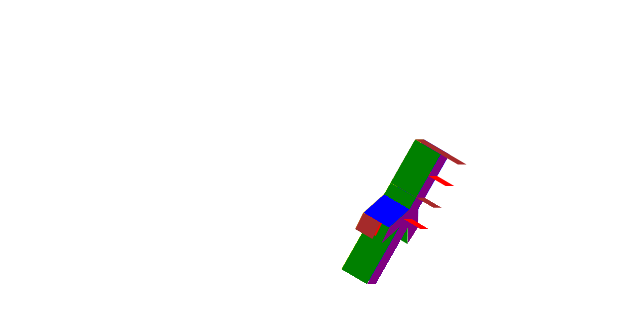
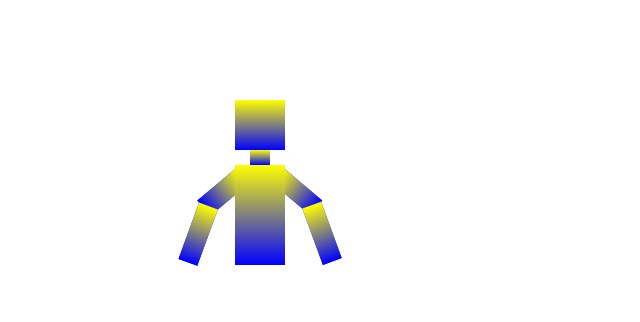
Before and after one commit to Callerstudios/3dss, a React (Create React App) app: page / in a window 1280 px wide. Shown: the top 322 px of the page, without its empty margins (380-1020 px from the left). Built offline with nearby package versions, Linux system fonts and the light colour scheme.

Commit message:
created hands and chest

```diff
--- a/src/App.css
+++ b/src/App.css
@@ -1,57 +1,80 @@
 .App {
   text-align: center;
 }
-*{
+* {
   transform-style: preserve-3d;
 }
 .App-logo {
   height: 40vmin;
   pointer-events: none;
+  transition: 2s;
 }
-.human{
+.human {
   width: 200px;
   margin: 0 auto;
   padding-top: 100px;
-  /* justify-content: center; */
   display: flex;
   align-items: center;
   flex-direction: column;
   height: 100vh;
-  /* background-color: green; */
   transform-style: preserve-3d;
-  transform: rotateY(-100deg) rotateX(30deg);
+  transform: rotateY(0) rotateX(0);
   /* animation: rotate 3s linear infinite forwards; */
 }
-.head{
+.head {
   z-index: 10;
   position: relative;
   background-color: blue;
   width: fit-content;
-  transform: translateZ(15px);
-
+  /* transform: translateZ(-15px); */
+  /* Translation logic => full width area, which is 30px. Translation = half of full width - half of cube stretch */
 }
-.left-hand, .right-hand{
-  background-color: brown;
+.neck {
+  transform: translateZ(-5px);
+}
+.right-hand{
+  transform: translateX(-15px) rotate(-20deg);
+  & .arm {
+    position: absolute;
+    top: 0;
+    left: 50%;
+    transform: translateX(-50%) rotateZ(70deg) translateZ(-1px);
+    transform-origin: 0 0;
+  }
+}
+.left-hand {
+  transform: translateX(15px) rotate(20deg);
+  & .arm {
+    position: absolute;
+    top: 0;
+    left: 50%;
+    transform: translateX(-50%) rotateZ(-70deg);
+    transform-origin: 100% 0;
+  }
+}
+.chest {
+  /* display: none; */
   position: absolute;
-  top: -20px;
-  transform: rotate(110deg) translateY(-50px);
+  left: 50%;
+  transform: translateX(-50%);
 }
-.left-hand{
-  transform:rotate(70deg) translateY(50px);
+.body {
+  width: 100px;
+  min-height: 20px;
+  /* background-color: blue; */
+  position: relative;
 }
-.chest{
-  /* position: absolute; */
-  display: flex;
-  flex-direction: row;
+.left-hand .hand {
+  position: absolute;
+  top: calc(100% - 10px);
+  transform: rotate(30deg);
+  transform-origin: 0 0;
 }
-.body{
-  width: 100%;
-  position: relative;
-  /* background-color: blue; */
-  display: flex;
-  flex-direction: row;
-  justify-content: center;
-  transform: translateZ(15px);
+.right-hand .hand {
+  position: absolute;
+  top: calc(100% - 10px);
+  transform: rotate(-30deg);
+  transform-origin: 100% 0;
 }
 
 @media (prefers-reduced-motion: no-preference) {
--- a/src/App.js
+++ b/src/App.js
@@ -8,17 +8,31 @@ function App() {
         <div className="head">
           <Box width="50px" height="50px" stretch="30px" />
         </div>
+        <div className="neck">
+          <Box width="20px" height="15px" stretch="20px" />
+        </div>
         <div className="body">
           <div className="left-hand">
-            <Box width="20px" height="70px" stretch="30px" />
+            <div className="arm">
+              <Box width="19px" height="50px" stretch="30px" />
+            <div className="hand">
+              <Box width="20px" height="60px" stretch="30px" />
+            </div>
+            </div>
           </div>
           <div className="chest">
             <Box width="50px" height="100px" stretch="30px" />
           </div>
           <div className="right-hand">
-            <Box width="20px" height="70px" stretch="30px" />
+            <div className="arm">
+              <Box width="20px" height="50px" stretch="30px" />
+            <div className="hand">
+              <Box width="20px" height="60px" stretch="30px" />
+            </div>
+            </div>
           </div>
         </div>
+        <div className="legs"></div>
       </div>
     </div>
   );
--- a/src/components/Box/Box.css
+++ b/src/components/Box/Box.css
@@ -1,3 +1,6 @@
+:root {
+  --color: blue;
+}
 .box {
   /* perspective: 3000px; */
   width: var(--width);
@@ -5,6 +8,7 @@
   transform-style: preserve-3d;
   transform: rotateY(0) rotateX(0);
   background-color: purple;
+  transition: 1s;
   /* animation: rotate 3s linear infinite forwards; */
   & .front-face,
   .right-face,
@@ -15,8 +19,11 @@
     position: absolute;
     inset: 0;
     /* border: 1px solid black; */
-    background-color: yellow;
+
     /* transform: rotateY(45deg); */
+  }
+  .front-face {
+    background: linear-gradient(to bottom, yellow, blue);
   }
   & .right-face {
     width: var(--stretch);
@@ -28,28 +35,28 @@
   & .left-face {
     width: var(--stretch);
     height: var(--height);
-    background-color: blue;
+    background-color: var(--color);
     transform: rotateY(90deg);
     transform-origin: 0 0;
   }
   & .top-face {
     width: var(--width);
-    height: var(--width);
-    background-color: brown;
-    transform: rotateX(90deg) translateY(calc(-1 * var(--width)));
+    height: var(--stretch);
+    background-color: var(--color);
+    transform: rotateX(90deg) translateY(calc(-1 * var(--stretch)));
     transform-origin: 0 0;
   }
   & .back-face {
-    background-color: purple;
+    background-color: var(--color);
     transform: translateZ(calc(-1 * var(--stretch)));
     transform-origin: 0 0;
   }
   & .bottom-face {
     width: var(--width);
-    height: var(--width);
+    height: var(--stretch);
     background-color: red;
-    transform: rotateX(90deg) translateY(calc(-1 * var(--width)/2));
-    transform-origin: 50% 50%;
+    transform: rotateX(90deg) translateZ(-50px) translateY(-30px);
+    transform-origin: 0 0;
   }
 }
 @keyframes rotate {
```
